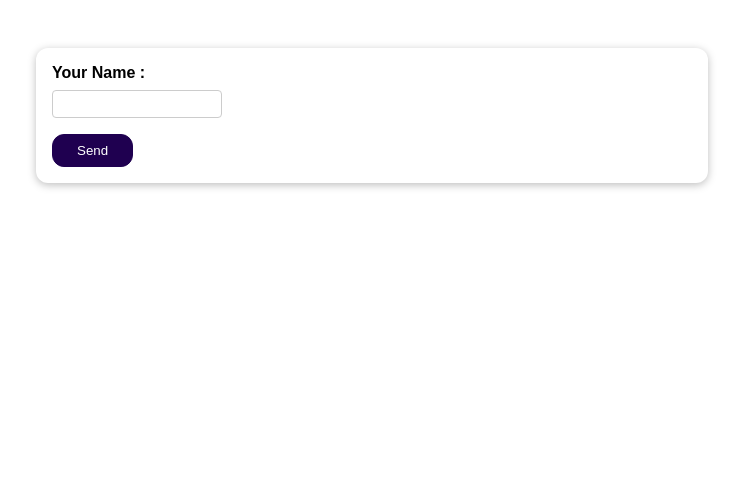
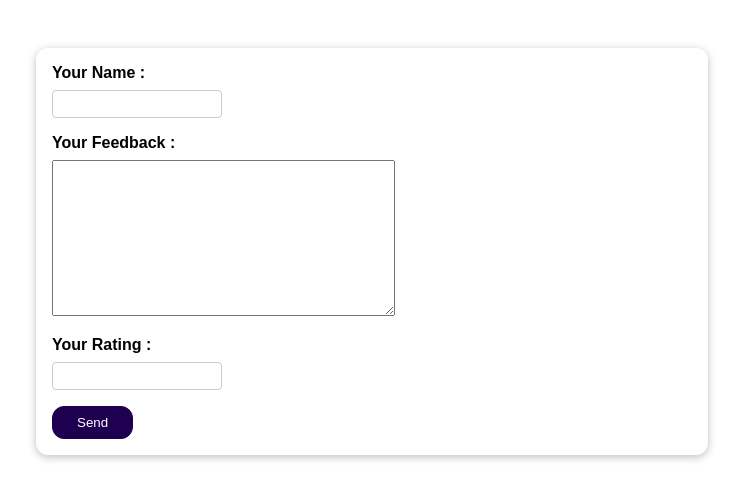
Before and after one commit to Manoj-Ghosh/Django_FEEDBACK_Form, a Django app: page / in a window 1280 px wide. Shown: the top 500 px of the page, without its empty margins (268-1011 px from the left). Run offline with Django 5.2, Linux system fonts and the light colour scheme.

Commit message:
rating and review_text filed added in form and linked with the review.html page manually

```diff
--- a/reviews/forms.py
+++ b/reviews/forms.py
@@ -5,3 +5,6 @@ class ReviewForms(forms.Form):
         "required": "Your name must not be empty",
         "max_length": "Please enter a shorter name!"
     })
+
+    review_text = forms.CharField(label="Your Feedback ", widget = forms.Textarea, max_length= 200)
+    rating = forms.IntegerField(label= "Your Rating ", min_value=1, max_value=5)
--- a/reviews/templates/reviews/review.html
+++ b/reviews/templates/reviews/review.html
@@ -18,11 +18,35 @@
           <p> This form is Invalid - Please enter a valid username </p>
         {% endif %}  {% endcomment %}
 
-        <div class = "form-control" {% if form.user_name.errors %} errors {% endif %}>
+        <div class = "form-control {% if form.user_name.errors %} errors {% endif %}">
 
           {{ form.user_name.label_tag }}
           {{ form.user_name }}
           {{ form.user_name.errors }}
+
+
+
+        </div>
+
+        <div class = "form-control {% if form.review_text.errors %} errors {% endif %}">
+
+          {{ form.review_text.label_tag }}
+          {{ form.review_text }}
+          {{ form.review_text.errors }}
+
+
+
+        </div>
+
+
+
+        <div class = "form-control {% if form.rating.errors %} errors {% endif %}">
+
+          {{ form.rating.label_tag }}
+          {{ form.rating }}
+          {{ form.rating.errors }}
+
+
 
         </div>
         {% comment %} <label for = "username">Your Name</label>
```
